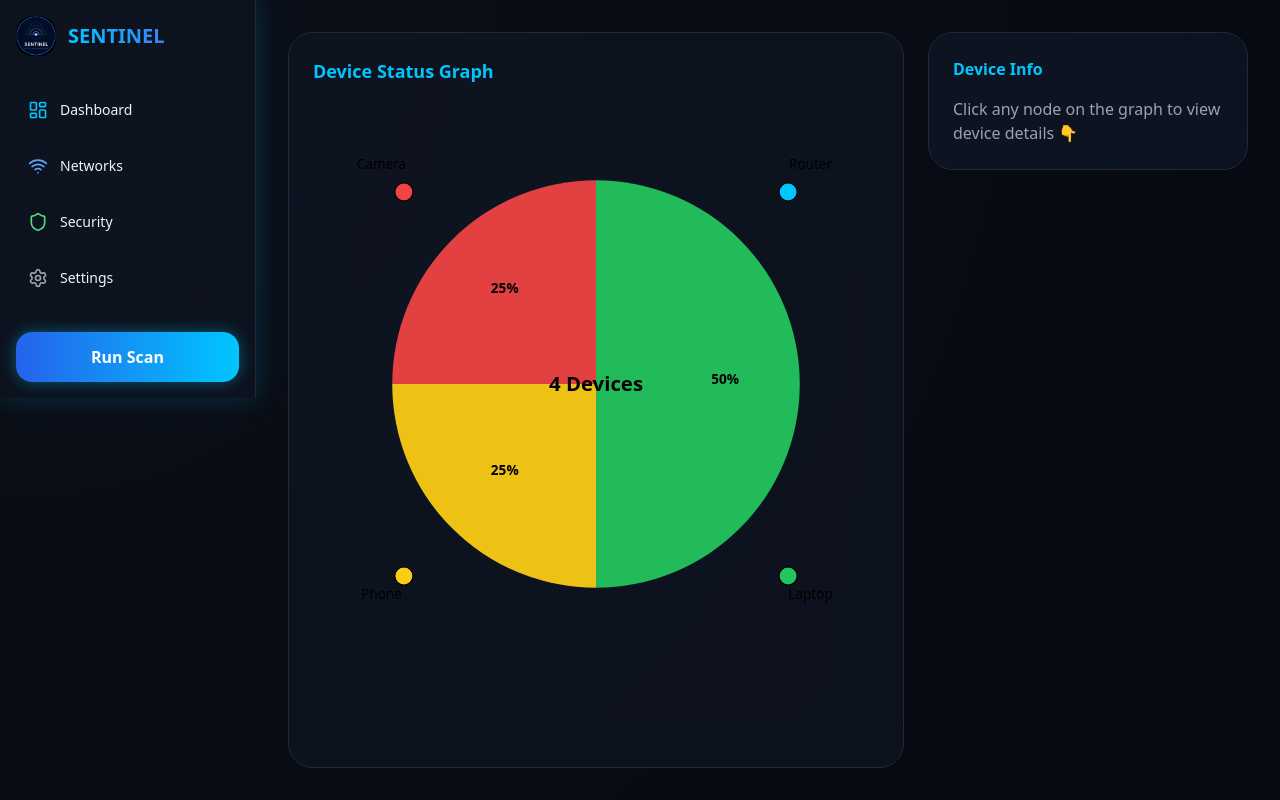
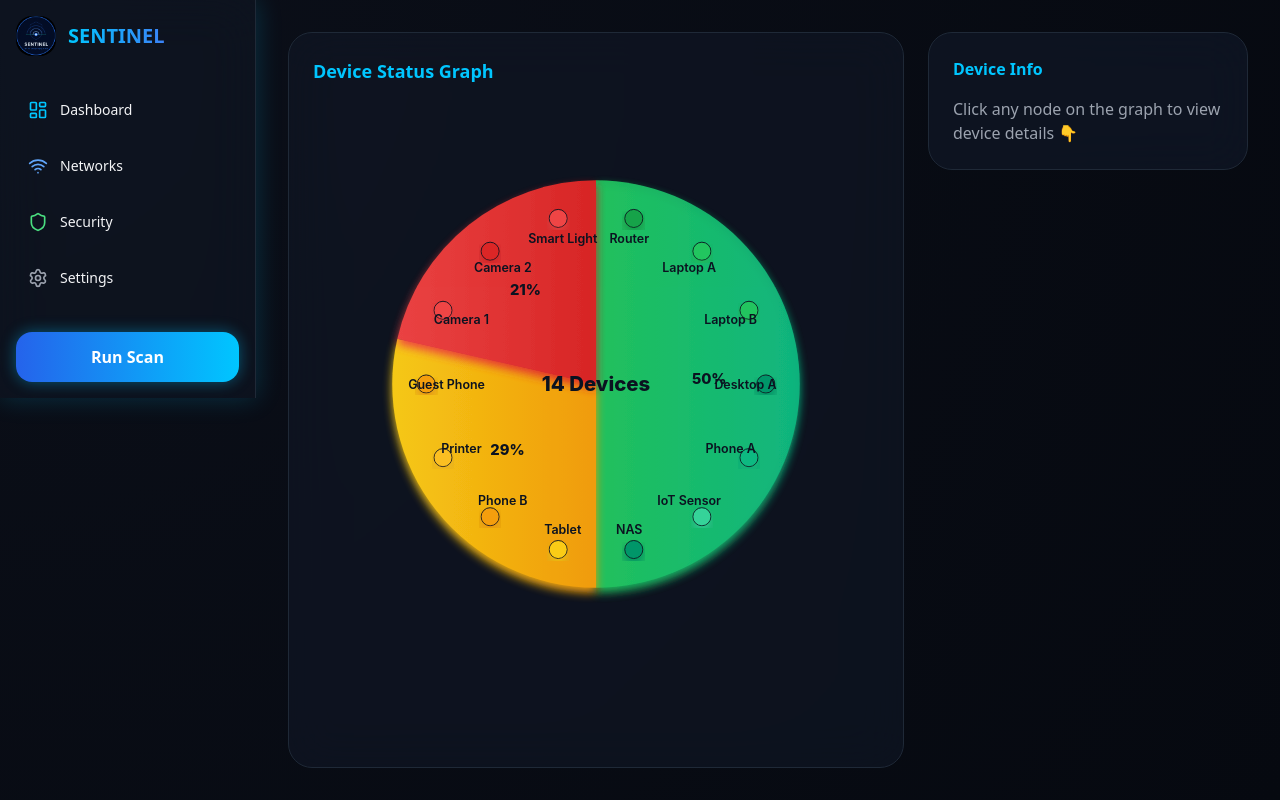
Before and after one commit to 1clunny/network_dashboard, a Flask app: page /networks in a window 1280 px wide. Run offline with Flask 3, Linux system fonts and the light colour scheme; some libraries are stand-ins or nearby versions.

Commit message:
Update networks.html

```diff
--- a/templates/networks.html
+++ b/templates/networks.html
@@ -5,8 +5,9 @@
   <!-- Device Status Graph -->
   <div class="flex-1 bg-gray-900/60 backdrop-blur-xl rounded-2xl border border-gray-800 p-6 relative overflow-hidden">
     <h2 class="text-lg font-semibold text-accent mb-4">Device Status Graph</h2>
-    <div id="radialWrap" class="mt-4 flex items-center justify-center">
+    <div id="radialWrap" class="mt-4 relative flex items-center justify-center">
       <svg id="radialSvg" viewBox="0 0 500 500" class="w-full h-auto max-h-[720px]"></svg>
+      <div id="radialTooltip" class="pointer-events-none absolute z-50 hidden bg-black text-white text-sm py-1 px-2 rounded-md shadow-lg" style="transform: translate(-50%, -120%);"></div>
     </div>
   </div>
 
@@ -25,12 +26,22 @@
 const infoBox = document.getElementById("deviceInfo");
 const svg = document.getElementById('radialSvg');
 
-// Devices with status
+// Devices with status (expanded list for better visualization)
 const devices = [
-  { name: "Router", status: "connected", ip: "192.168.1.1", color: "#00C6FF" },
-  { name: "Laptop", status: "connected", ip: "192.168.1.23", color: "#22c55e" },
-  { name: "Phone", status: "idle", ip: "192.168.1.45", color: "#facc15" },
-  { name: "Camera", status: "off", ip: "192.168.1.55", color: "#ef4444" },
+  { name: "Router", status: "connected", ip: "192.168.1.1", color: "#16a34a" },
+  { name: "Laptop A", status: "connected", ip: "192.168.1.23", color: "#22c55e" },
+  { name: "Laptop B", status: "connected", ip: "192.168.1.24", color: "#22c55e" },
+  { name: "Desktop A", status: "connected", ip: "192.168.1.25", color: "#059669" },
+  { name: "Phone A", status: "connected", ip: "192.168.1.45", color: "#10b981" },
+  { name: "Tablet", status: "idle", ip: "192.168.1.46", color: "#facc15" },
+  { name: "Phone B", status: "idle", ip: "192.168.1.47", color: "#f59e0b" },
+  { name: "Printer", status: "idle", ip: "192.168.1.60", color: "#fbbf24" },
+  { name: "Camera 1", status: "off", ip: "192.168.1.55", color: "#ef4444" },
+  { name: "Camera 2", status: "off", ip: "192.168.1.56", color: "#dc2626" },
+  { name: "IoT Sensor", status: "connected", ip: "192.168.1.70", color: "#34d399" },
+  { name: "NAS", status: "connected", ip: "192.168.1.90", color: "#059669" },
+  { name: "Guest Phone", status: "idle", ip: "192.168.1.120", color: "#f59e0b" },
+  { name: "Smart Light", status: "off", ip: "192.168.1.200", color: "#ef4444" }
 ];
 
 function showDevice(d) {
@@ -39,6 +50,25 @@ function showDevice(d) {
     <h4 class="text-white font-semibold mt-2">${d.name}</h4>
     <p class="text-gray-400">${d.ip}</p>
   `;
+}
+
+// tooltip helpers for radial chart nodes
+const tooltipEl = document.getElementById('radialTooltip');
+const radialWrap = document.getElementById('radialWrap');
+function showTooltip(ev, text) {
+  if (!tooltipEl) return;
+  tooltipEl.textContent = text;
+  tooltipEl.style.display = 'block';
+  // position relative to radialWrap
+  const rect = radialWrap.getBoundingClientRect();
+  const x = ev.clientX - rect.left;
+  const y = ev.clientY - rect.top;
+  tooltipEl.style.left = x + 'px';
+  tooltipEl.style.top = (y - 12) + 'px';
+}
+function hideTooltip() {
+  if (!tooltipEl) return;
+  tooltipEl.style.display = 'none';
 }
 
 // Radial donut chart renderer
@@ -70,10 +100,32 @@ function renderRadialChart(progress = 1) {
   const r = 120;
   const ringWidth = 120;
 
+  // defs: gradients and shadow
+  const defs = document.createElementNS('http://www.w3.org/2000/svg','defs');
+  const shadow = document.createElementNS('http://www.w3.org/2000/svg','filter');
+  shadow.setAttribute('id','dropShadow');
+  shadow.innerHTML = `<feGaussianBlur stdDeviation="4" result="blur"/><feOffset in="blur" dx="0" dy="4" result="offset"/><feMerge><feMergeNode in="offset"/><feMergeNode in="SourceGraphic"/></feMerge>`;
+  defs.appendChild(shadow);
+
+  // gradients for statuses
+  const gConnected = document.createElementNS('http://www.w3.org/2000/svg','linearGradient');
+  gConnected.setAttribute('id','gradConnected'); gConnected.setAttribute('x1','0%'); gConnected.setAttribute('x2','100%');
+  gConnected.innerHTML = `<stop offset="0%" stop-color="#22c55e" stop-opacity="0.95"/><stop offset="100%" stop-color="#10b981" stop-opacity="0.95"/>`;
+  defs.appendChild(gConnected);
+  const gIdle = document.createElementNS('http://www.w3.org/2000/svg','linearGradient');
+  gIdle.setAttribute('id','gradIdle'); gIdle.innerHTML = `<stop offset="0%" stop-color="#facc15"/><stop offset="100%" stop-color="#f59e0b"/>`;
+  defs.appendChild(gIdle);
+  const gOff = document.createElementNS('http://www.w3.org/2000/svg','linearGradient');
+  gOff.setAttribute('id','gradOff'); gOff.innerHTML = `<stop offset="0%" stop-color="#ef4444"/><stop offset="100%" stop-color="#dc2626"/>`;
+  defs.appendChild(gOff);
+  svg.appendChild(defs);
+  // Use a modern system/Inter fallback font for SVG text
+  try { svg.style.fontFamily = 'Inter, ui-sans-serif, system-ui, -apple-system, "Segoe UI", Roboto, "Helvetica Neue", Arial, "Noto Sans", sans-serif'; } catch(e) {}
+
   const statuses = [
-    { key: 'connected', color: '#22c55e' },
-    { key: 'idle', color: '#facc15' },
-    { key: 'off', color: '#ef4444' }
+    { key: 'connected', color: 'url(#gradConnected)', base: '#22c55e' },
+    { key: 'idle', color: 'url(#gradIdle)', base: '#facc15' },
+    { key: 'off', color: 'url(#gradOff)', base: '#ef4444' }
   ];
 
   const counts = statuses.map(s => devices.filter(d => d.status === s.key).length);
@@ -88,17 +140,17 @@ function renderRadialChart(progress = 1) {
     if (pct <= 0) { angleStart += fullAngle; return; }
     const start = angleStart;
     const end = angleStart + angle;
-    // draw sector
+    // draw sector (full pie)
     const path = document.createElementNS('http://www.w3.org/2000/svg','path');
     path.setAttribute('d', describeSector(cx, cy, r + ringWidth/2, start, end));
     path.setAttribute('fill', s.color);
-    path.setAttribute('opacity', '0.95');
+    path.setAttribute('filter', 'url(#dropShadow)');
+    path.setAttribute('opacity', '0.98');
     path.style.cursor = 'pointer';
     // hover effect
     path.addEventListener('mouseenter', () => path.setAttribute('opacity','1'));
-    path.addEventListener('mouseleave', () => path.setAttribute('opacity','0.95'));
+    path.addEventListener('mouseleave', () => path.setAttribute('opacity','0.98'));
     path.addEventListener('click', () => {
-      // focus first device in this segment
       const gd = devices.find(d => d.status === s.key);
       if (gd) showDevice(gd);
     });
@@ -106,11 +158,11 @@ function renderRadialChart(progress = 1) {
 
     // label percent at middle of full span (use fullAngle to place percent for readability)
     const mid = start + fullAngle/2;
-    const labelPos = polarToCartesian(cx, cy, r - 6, mid);
+    const labelPos = polarToCartesian(cx, cy, r - 20, mid);
     const text = document.createElementNS('http://www.w3.org/2000/svg','text');
     text.setAttribute('x', labelPos.x); text.setAttribute('y', labelPos.y);
-    // user asked for darker/bolder letters
-    text.setAttribute('fill','#000'); text.setAttribute('font-size','12'); text.setAttribute('font-weight','700'); text.setAttribute('text-anchor','middle');
+    // darker/bolder letters
+    text.setAttribute('fill','#0b1220'); text.setAttribute('font-size','13'); text.setAttribute('font-weight','800'); text.setAttribute('text-anchor','middle');
     text.textContent = `${Math.round(pct*100)}%`;
     svg.appendChild(text);
 
@@ -118,20 +170,30 @@ function renderRadialChart(progress = 1) {
     const groupDevices = devices.filter(d => d.status === s.key);
     groupDevices.forEach((d,i) => {
       const slotAngle = start + (fullAngle * (i + 0.5) / Math.max(1, groupDevices.length));
-      const nodePos = polarToCartesian(cx, cy, r + ringWidth, slotAngle);
+      // place nodes inside the filled sector (closer to the middle of the sector)
+      const nodeRadius = r + Math.round(ringWidth/4); // inside the pie (not outside)
+      const nodePos = polarToCartesian(cx, cy, nodeRadius, slotAngle);
       const node = document.createElementNS('http://www.w3.org/2000/svg','circle');
       node.setAttribute('cx', nodePos.x); node.setAttribute('cy', nodePos.y); node.setAttribute('r', 8);
       node.setAttribute('fill', d.color);
-      node.setAttribute('stroke','#000'); node.setAttribute('stroke-width','1');
-      node.style.cursor = 'pointer';
+      node.setAttribute('stroke','#0b1220'); node.setAttribute('stroke-width','0.8');
+      // subtle drop-shadow via filter
+      node.setAttribute('filter','url(#dropShadow)');
+      // interaction
       node.addEventListener('click', () => showDevice(d));
-      node.addEventListener('mouseenter', () => node.setAttribute('r', 10));
-      node.addEventListener('mouseleave', () => node.setAttribute('r', 8));
+      node.addEventListener('mouseenter', (ev) => {
+        node.setAttribute('r', 11);
+        showTooltip(ev, `${d.name} — ${d.status}`);
+      });
+      node.addEventListener('mousemove', (ev) => showTooltip(ev, `${d.name} — ${d.status}`));
+      node.addEventListener('mouseleave', () => { node.setAttribute('r', 8); hideTooltip(); });
       svg.appendChild(node);
+
+      // label: place just a bit inward from the node so it sits inside the sector
+      const labelPos = polarToCartesian(cx, cy, nodeRadius - 18, slotAngle);
       const label = document.createElementNS('http://www.w3.org/2000/svg','text');
-      const lp = polarToCartesian(cx, cy, r + ringWidth + 28, slotAngle);
-      label.setAttribute('x', lp.x); label.setAttribute('y', lp.y);
-      label.setAttribute('fill','#000'); label.setAttribute('font-size','12'); label.setAttribute('text-anchor','middle');
+      label.setAttribute('x', labelPos.x); label.setAttribute('y', labelPos.y + 4); // slight vertical nudge
+      label.setAttribute('fill','#0b1220'); label.setAttribute('font-size','11'); label.setAttribute('font-weight','600'); label.setAttribute('text-anchor','middle');
       label.textContent = d.name;
       svg.appendChild(label);
     });
@@ -142,7 +204,7 @@ function renderRadialChart(progress = 1) {
   // center label
   const centerText = document.createElementNS('http://www.w3.org/2000/svg','text');
   centerText.setAttribute('x', cx); centerText.setAttribute('y', cy + 6);
-  centerText.setAttribute('fill','#000'); centerText.setAttribute('font-size','18'); centerText.setAttribute('font-weight','700'); centerText.setAttribute('text-anchor','middle');
+  centerText.setAttribute('fill','#0b1220'); centerText.setAttribute('font-size','18'); centerText.setAttribute('font-weight','800'); centerText.setAttribute('text-anchor','middle');
   centerText.textContent = total + ' Devices';
   svg.appendChild(centerText);
 }
```
